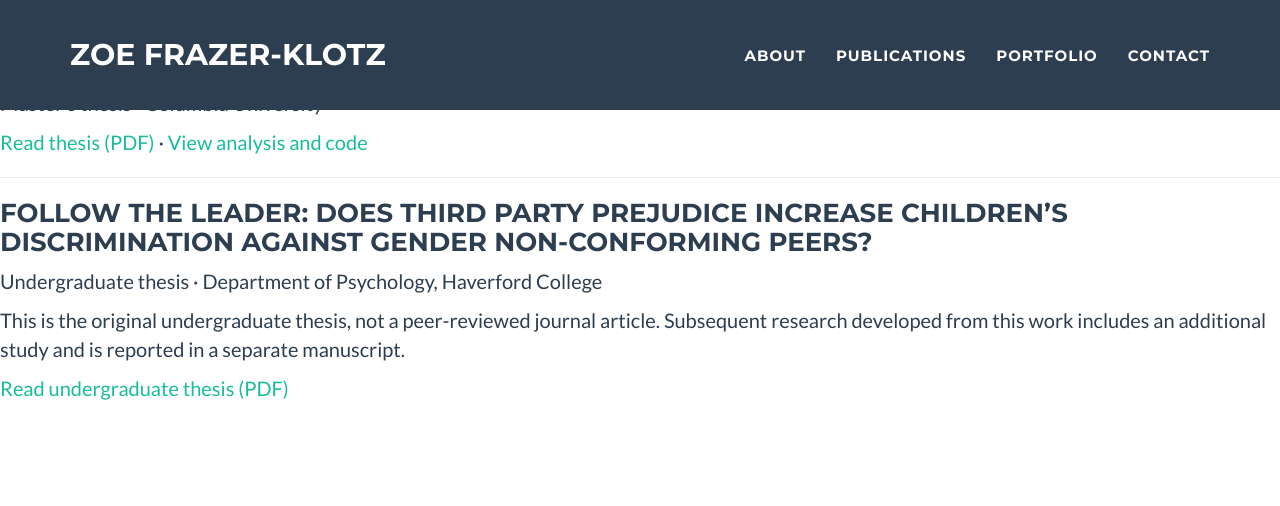
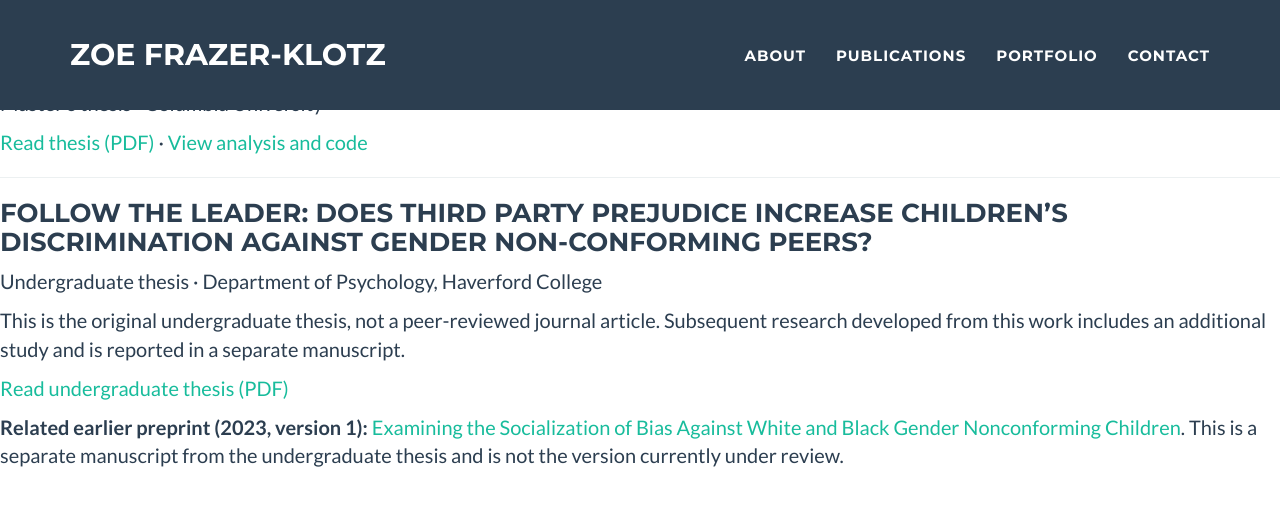
Before and after one commit to zo-klo/zo-klo.github.io, a Jekyll site: the page built from content/Theses.md, in a window 1280 px wide. Shown: the top 506 px of the page. Built offline with Jekyll 4.4.1, drawn with Linux system fonts in a browser that asks for light colours; our own code applies the rules of GitHub Pages for plain Markdown files.

Commit message:
Link distinct 2023 preprint with explicit version note

```diff
--- a/content/Theses.md
+++ b/content/Theses.md
@@ -13,3 +13,5 @@ Undergraduate thesis · Department of Psychology, Haverford College
 This is the original undergraduate thesis, not a peer-reviewed journal article. Subsequent research developed from this work includes an additional study and is reported in a separate manuscript.
 
 [Read undergraduate thesis (PDF)](/assets/theses/undergraduate-thesis.pdf)
+
+**Related earlier preprint (2023, version 1):** [Examining the Socialization of Bias Against White and Black Gender Nonconforming Children](https://osf.io/preprints/psyarxiv/uvb7g_v1). This is a separate manuscript from the undergraduate thesis and is not the version currently under review.
```
